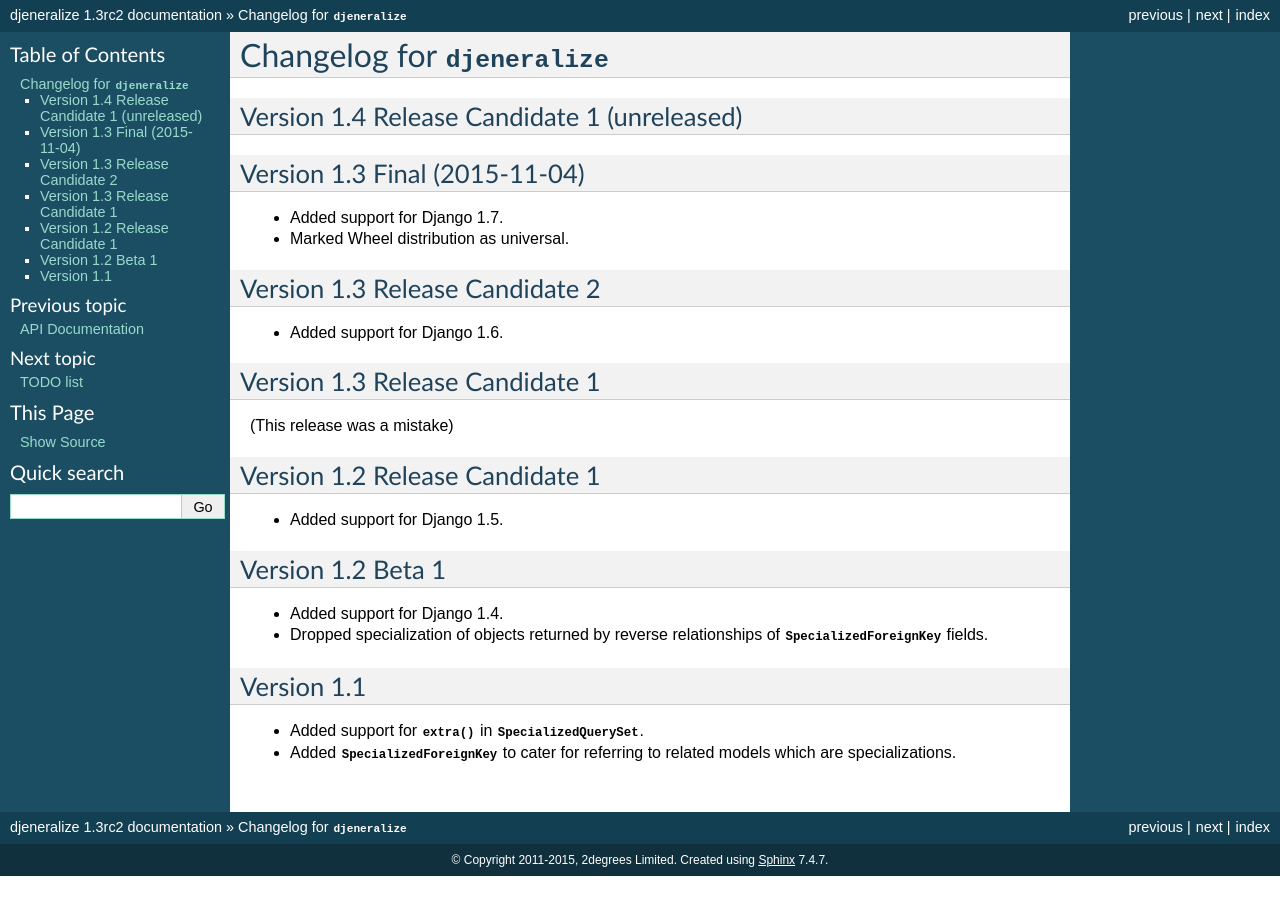
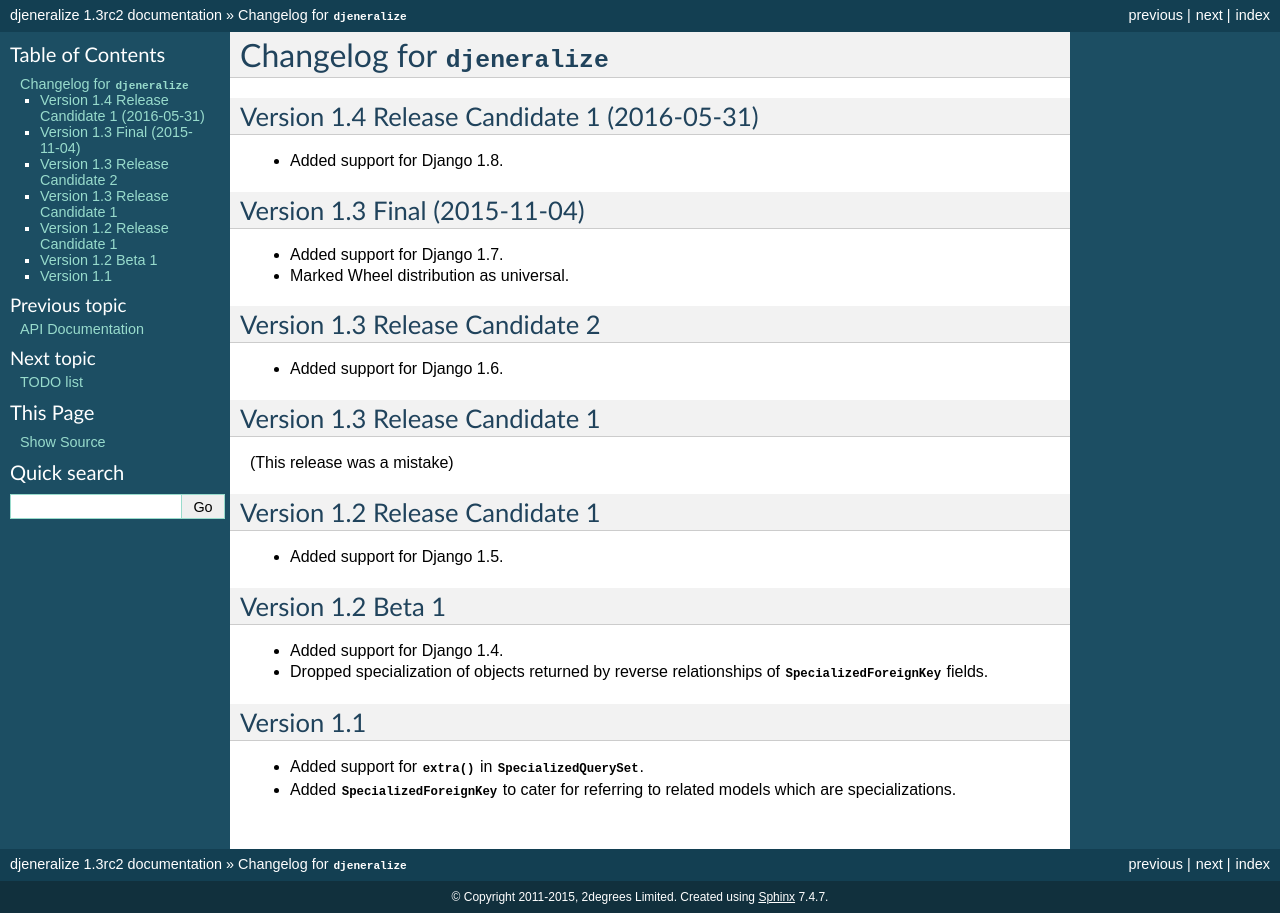
Before and after one commit to 2degrees/djeneralize, a Sphinx documentation site: the page built from docs/source/changelog.rst, in a window 1280 px wide. Built offline with Sphinx 7.4.7, drawn with Linux system fonts in a browser that asks for light colours.

Commit message:
Updated changelog prior to new release

```diff
--- a/docs/source/changelog.rst
+++ b/docs/source/changelog.rst
@@ -2,8 +2,10 @@
 Changelog for :mod:`djeneralize`
 ================================
 
-Version 1.4 Release Candidate 1 (unreleased)
+Version 1.4 Release Candidate 1 (2016-05-31)
 ============================================
+
+- Added support for Django 1.8.
 
 
 Version 1.3 Final (2015-11-04)
```
